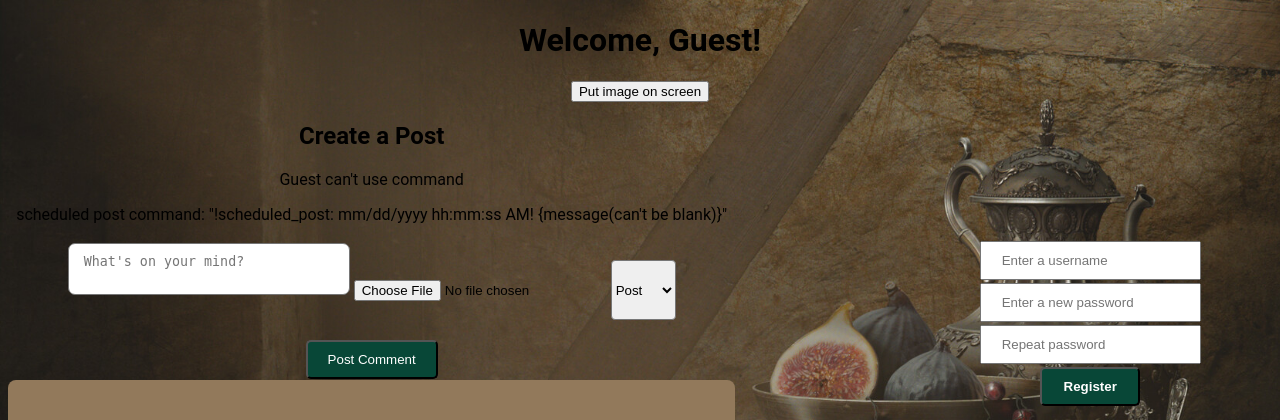
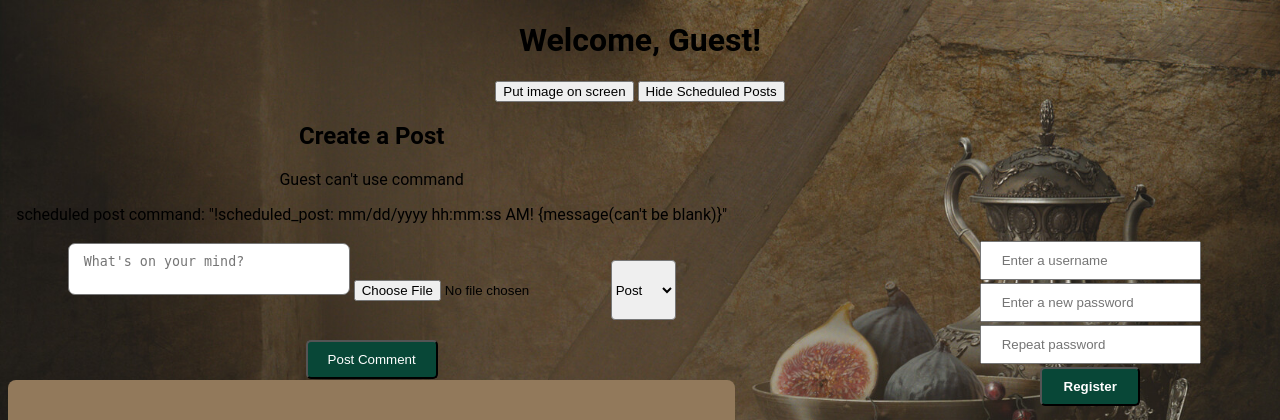
Before and after one commit to NightlessRam/plusminusminus, a Flask app: page / in a window 1280 px wide. Shown: the top 420 px of the page. Run offline with Flask 3, Linux system fonts and the light colour scheme; data that the repository does not hold is empty; some libraries are stand-ins or nearby versions.

Commit message:
Update index.html

```diff
--- a/app/templates/index.html
+++ b/app/templates/index.html
@@ -12,6 +12,9 @@
     <h1> Welcome, {{ username }}!</h1>
     <button id="toggleButton">Put image on screen</button>
     <img id="toggleImage" src="static/background/avocado.png" alt="Test Immage" style="max-width: 40%; height: 30%; margin-left: 30%;">
+
+
+    <button id="toggleButton-schedule">Hide Scheduled Posts</button>
     <div class="Scheduledsssssss">
         {% if username != 'Guest' %}
         <div id="scheduledPostsSection" class="scheduled_post">
```
